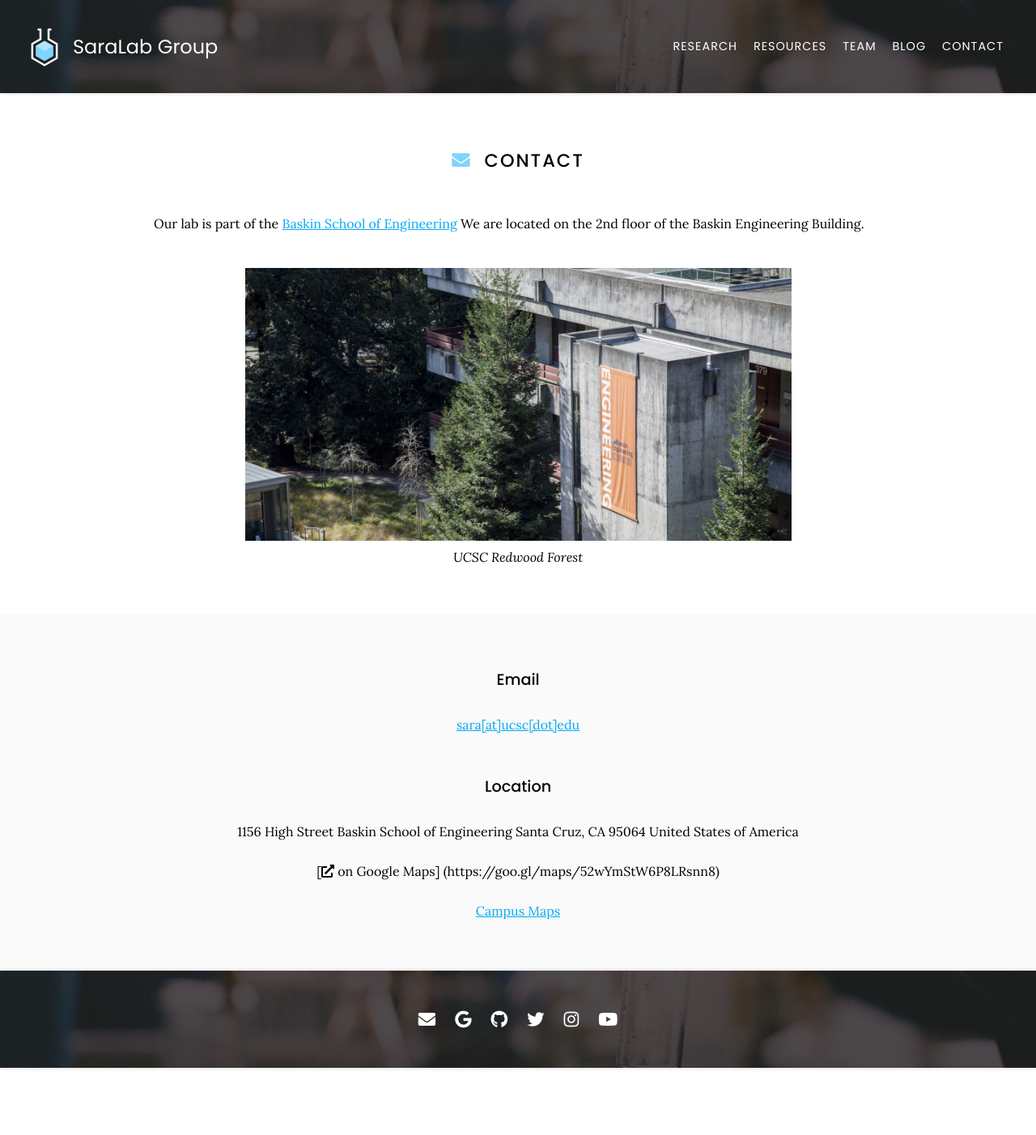
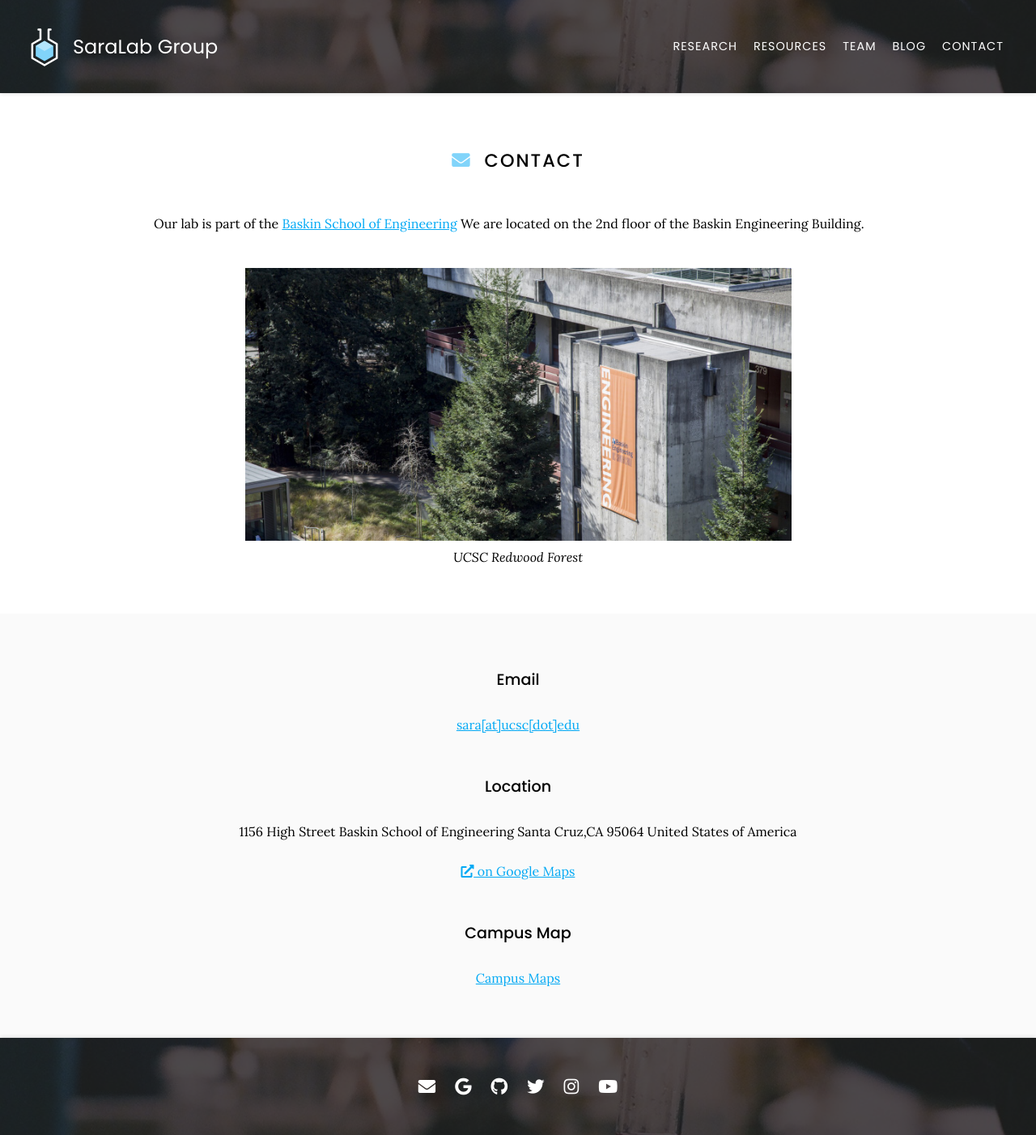
Before and after one commit to SaraLab-Group/saralab-website, a Jekyll site: the page built from contact/index.md, in a window 1280 px wide. Shown: the whole page at 81% size. Built offline with Jekyll 4.4.1, drawn with Linux system fonts in a browser that asks for light colours; nearby versions of some CDN libraries; before the commit the page ends 1319 px from its top, so only the background shows below that.

Commit message:
Update index.md

```diff
--- a/contact/index.md
+++ b/contact/index.md
@@ -21,16 +21,15 @@ We are located on the 2nd floor of the Baskin Engineering Building.
 {:.center}
 
 ### Location
-
 1156 High Street
 Baskin School of Engineering
-Santa Cruz, CA 95064
+Santa Cruz,CA 95064
 United States of America
 {:.center}
 
-[<i class="fas fa-external-link-alt"></i> on Google Maps]
-(https://goo.gl/maps/52wYmStW6P8LRsnn8)
+[<i class="fas fa-external-link-alt"></i> on Google Maps](https://goo.gl/maps/52wYmStW6P8LRsnn8)
 {:.center}
 
+### Campus Map
 [Campus Maps](https://www.ucsc.edu/visit/maps-directions.html)
 {:.center}
```
